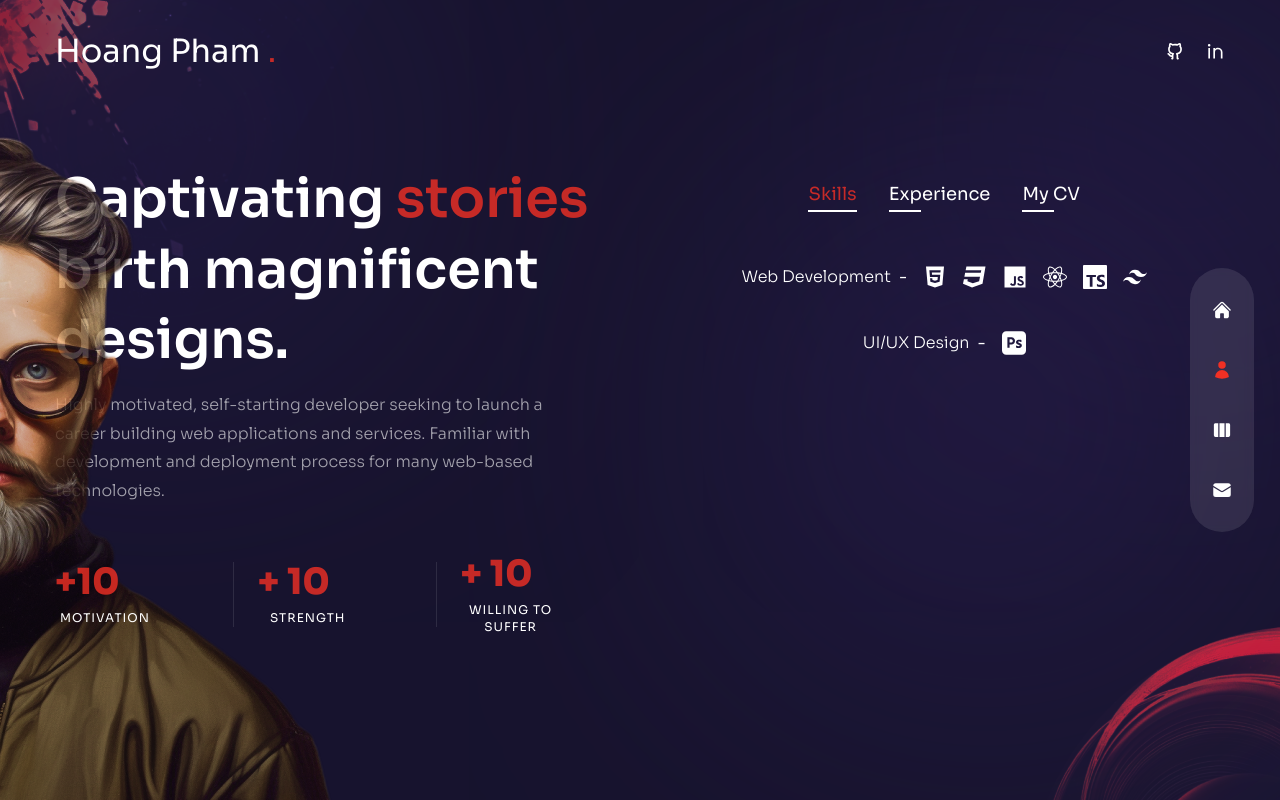
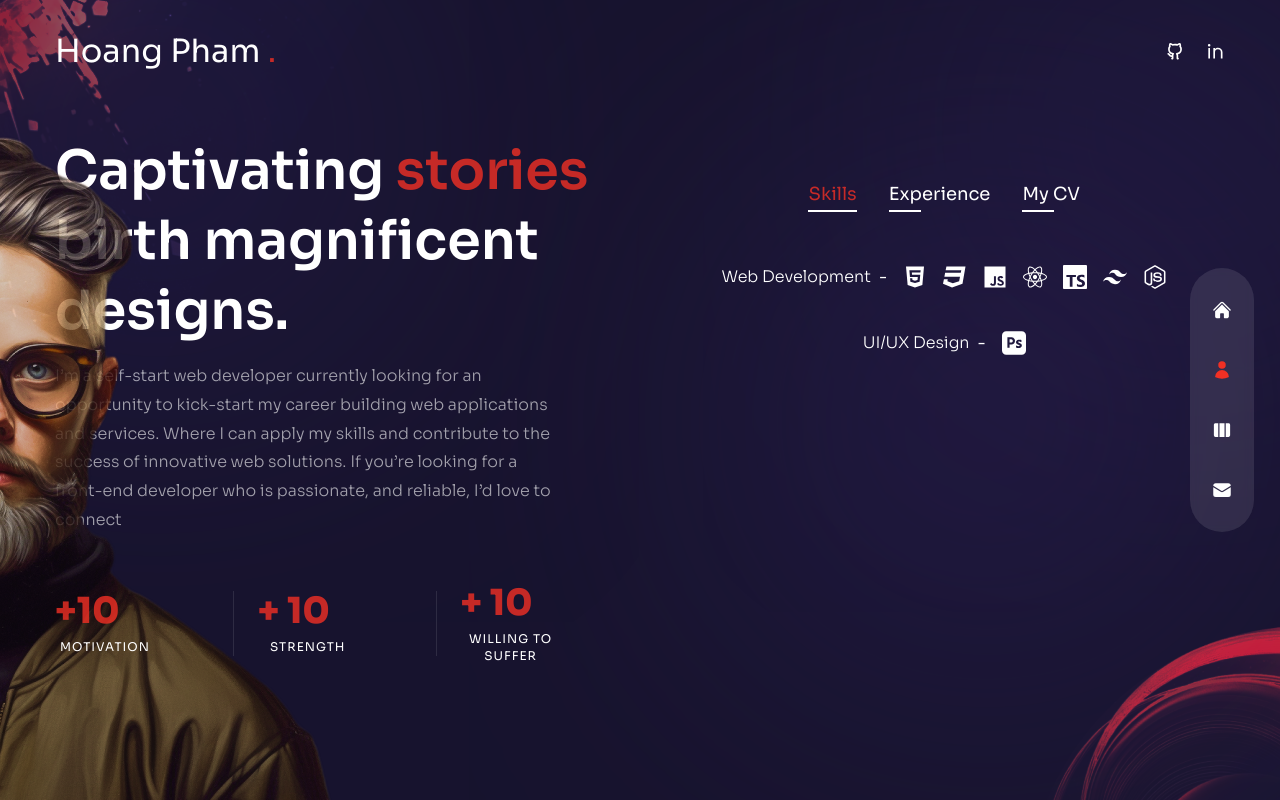
Before and after one commit to Hoangpham2603/Hpresume2, a Next.js app: page /about in a window 1280 px wide. Built offline with nearby package versions, Linux system fonts and the light colour scheme.

Commit message:
update resume

```diff
--- a/package.json
+++ b/package.json
@@ -1,5 +1,5 @@
 {
-  "name": "esportfolio",
+  "name": "HoangPham",
   "version": "0.1.0",
   "private": true,
   "scripts": {
--- a/pages/about/index.jsx
+++ b/pages/about/index.jsx
@@ -1,7 +1,7 @@
 import { useState } from "react";
 import Image from "next/image";
 // icons
-import { FaHtml5, FaCss3, FaJs, FaReact, FaFigma } from "react-icons/fa";
+import { FaHtml5, FaCss3, FaJs, FaReact, FaNodeJs } from "react-icons/fa";
 
 import { SiAdobephotoshop, SiTypescript, SiTailwindcss } from "react-icons/si";
 
@@ -18,7 +18,6 @@ import { fadeIn } from "../../variants";
 //CV
 //counter
 import CountUp from "react-countup";
-import PDFViewer from "../../components/PDFViewer";
 
 const pdfUrl = "./CV.pdf";
 //  data
@@ -37,6 +36,7 @@ const aboutData = [
           <FaReact key="react" />,
           <SiTypescript key="typescript" />,
           <SiTailwindcss key="tailwindcss" />,
+          <FaNodeJs key="NodeJs" />,
         ],
       },
       {
@@ -109,10 +109,11 @@ const About = () => {
             exit="hidden"
             className="max-w-[500px] mx-auto xl:mx-0 mb-6 xl:mb-12 px-2 xl:px-0"
           >
-            {" "}
-            Highly motivated, self-starting developer seeking to launch a career
-            building web applications and services. Familiar with development
-            and deployment process for many web-based technologies.
+            I’m a self-start web developer currently looking for an opportunity
+            to kick-start my career building web applications and services.
+            Where I can apply my skills and contribute to the success of
+            innovative web solutions. If you’re looking for a front-end
+            developer who is passionate, and reliable, I’d love to connect
           </motion.p>
 
           {/* counter */}
--- a/pages/contact/index.jsx
+++ b/pages/contact/index.jsx
@@ -1,5 +1,3 @@
-import Circles from "../../components/Circles";
-
 // icons:
 import { BsArrowRight } from "react-icons/bs";
 
@@ -40,7 +38,7 @@ const Contact = () => {
           from_name: form.name,
           to_name: "Hoang",
           from_email: form.email,
-          to_email: "kunpham2603@gmail.com",
+          to_email: "pvh.hoang.0326@gmail.com",
           message: form.message,
         },
         "gwv04vgjkrfNu2HOH"
```
Also changed, not shown: components/ParticlesContainer.jsx (+0 -79 lines), 1 other file (tests, documents, lock files or other folders).
